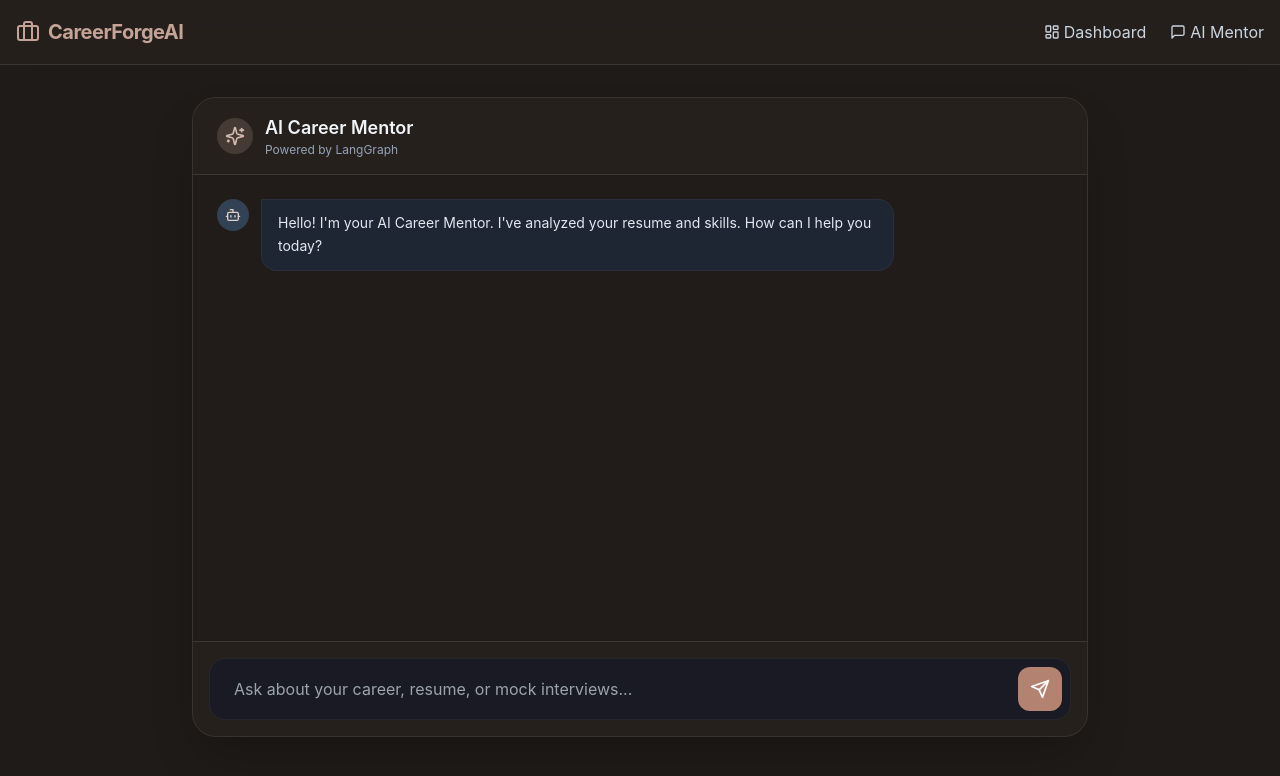
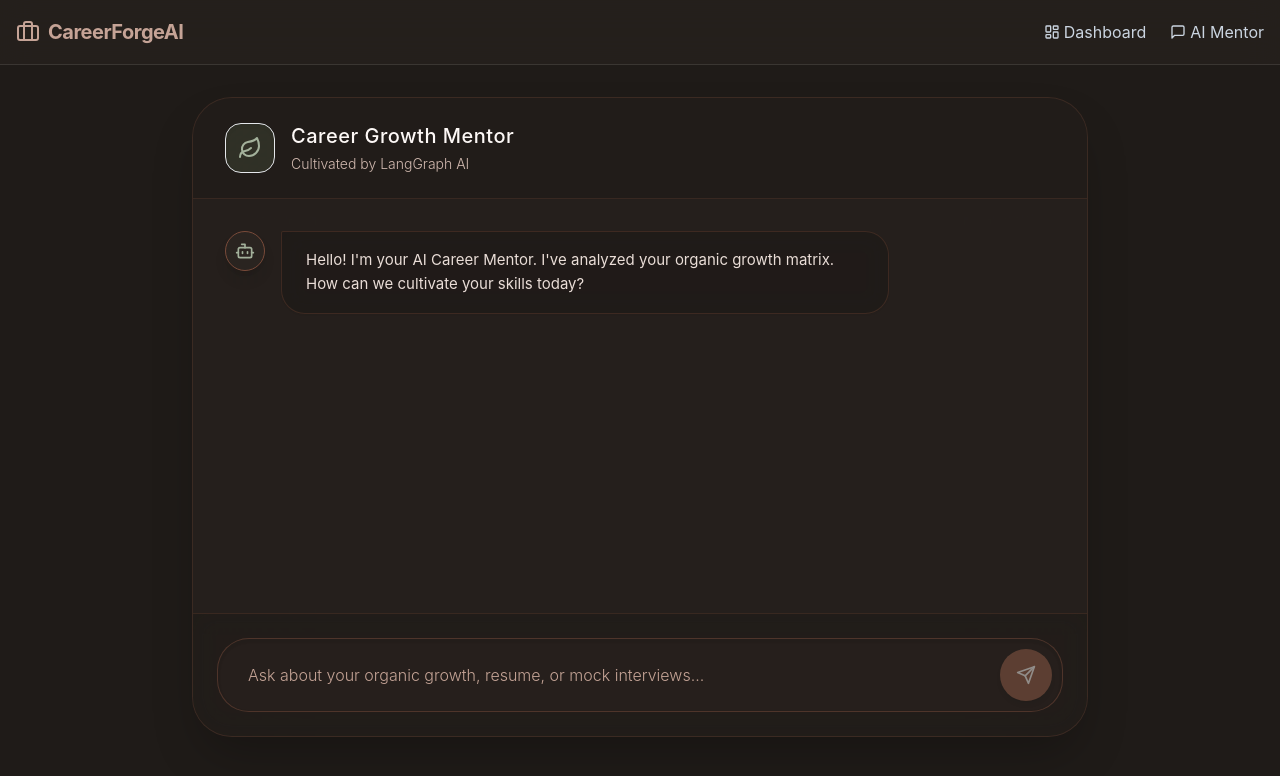
Before and after one commit to rohith-chitturi/CareerForge_AI, a React (Vite) app in the folder frontend/: page /mentor in a window 1280 px wide. Shown: the top 776 px of the page. Built offline with nearby package versions, Linux system fonts and the light colour scheme.

Commit message:
feat: wire ChatMentor frontend to the actual backend API using Axios

```diff
--- a/frontend/src/pages/ChatMentor.tsx
+++ b/frontend/src/pages/ChatMentor.tsx
@@ -1,6 +1,7 @@
 import { useState, useRef, useEffect } from 'react';
-import { Send, Bot, User, Sparkles } from 'lucide-react';
+import { Send, Bot, User, Leaf, Loader2 } from 'lucide-react';
 import { motion } from 'framer-motion';
+import axios from 'axios';
 
 type Message = {
   id: string;
@@ -10,86 +11,122 @@ type Message = {
 
 export default function ChatMentor() {
   const [messages, setMessages] = useState<Message[]>([
-    { id: '1', text: "Hello! I'm your AI Career Mentor. I've analyzed your resume and skills. How can I help you today?", sender: 'bot' }
+    { id: '1', text: "Hello! I'm your AI Career Mentor. I've analyzed your organic growth matrix. How can we cultivate your skills today?", sender: 'bot' }
   ]);
   const [input, setInput] = useState('');
+  const [isLoading, setIsLoading] = useState(false);
   const endOfMessagesRef = useRef<HTMLDivElement>(null);
 
   useEffect(() => {
     endOfMessagesRef.current?.scrollIntoView({ behavior: 'smooth' });
-  }, [messages]);
+  }, [messages, isLoading]);
 
-  const handleSend = () => {
-    if (!input.trim()) return;
+  const handleSend = async () => {
+    if (!input.trim() || isLoading) return;
 
     const userMsg: Message = { id: Date.now().toString(), text: input, sender: 'user' };
     setMessages(prev => [...prev, userMsg]);
     setInput('');
+    setIsLoading(true);
 
-    // Simulate AI response
-    setTimeout(() => {
+    try {
+      const response = await axios.post('http://localhost:8000/api/v1/chat', {
+        message: input,
+        session_id: 'default-session'
+      });
+
       const botMsg: Message = {
         id: (Date.now() + 1).toString(),
-        text: "That's a great question! Based on your profile, I recommend focusing on System Design. I've updated your roadmap accordingly.",
+        text: response.data.response,
         sender: 'bot'
       };
       setMessages(prev => [...prev, botMsg]);
-    }, 1000);
+    } catch (error) {
+      console.error("Error communicating with AI mentor:", error);
+      const errorMsg: Message = {
+        id: (Date.now() + 1).toString(),
+        text: "I seem to have lost my connection to the cognitive network. Please ensure the backend is running.",
+        sender: 'bot'
+      };
+      setMessages(prev => [...prev, errorMsg]);
+    } finally {
+      setIsLoading(false);
+    }
   };
 
   return (
-    <div className="flex flex-col h-[80vh] max-w-4xl mx-auto bg-surface/30 backdrop-blur-xl border border-white/10 rounded-3xl overflow-hidden shadow-2xl">
+    <div className="flex flex-col h-[80vh] max-w-4xl mx-auto bg-surface/60 backdrop-blur-3xl border border-primary-900/40 rounded-[2.5rem] overflow-hidden shadow-2xl relative z-10">
       {/* Header */}
-      <div className="flex items-center space-x-3 px-6 py-4 border-b border-white/10 bg-surface/50">
-        <div className="p-2 bg-primary-500/20 rounded-full">
-          <Sparkles className="h-5 w-5 text-primary-400" />
+      <div className="flex items-center space-x-4 px-8 py-6 border-b border-primary-900/40 bg-background/50">
+        <div className="p-3 bg-sage-600/20 rounded-2xl shadow-inner border border-sage-800/30">
+          <Leaf className="h-6 w-6 text-sage-400" />
         </div>
         <div>
-          <h2 className="font-semibold text-lg text-slate-100">AI Career Mentor</h2>
-          <p className="text-xs text-slate-400">Powered by LangGraph</p>
+          <h2 className="font-medium text-xl text-primary-50 tracking-wide">Career Growth Mentor</h2>
+          <p className="text-sm text-primary-400 font-light mt-1">Cultivated by LangGraph AI</p>
         </div>
       </div>
 
       {/* Chat Area */}
-      <div className="flex-1 overflow-y-auto p-6 space-y-6">
+      <div className="flex-1 overflow-y-auto p-8 space-y-8 scroll-smooth">
         {messages.map((msg) => (
           <motion.div
             key={msg.id}
-            initial={{ opacity: 0, y: 10 }}
+            initial={{ opacity: 0, y: 15 }}
             animate={{ opacity: 1, y: 0 }}
+            transition={{ duration: 0.4, ease: "easeOut" }}
             className={`flex ${msg.sender === 'user' ? 'justify-end' : 'justify-start'}`}
           >
-            <div className={`flex max-w-[80%] space-x-3 ${msg.sender === 'user' ? 'flex-row-reverse space-x-reverse' : ''}`}>
-              <div className={`flex-shrink-0 h-8 w-8 rounded-full flex items-center justify-center ${msg.sender === 'user' ? 'bg-primary-600' : 'bg-slate-700'}`}>
-                {msg.sender === 'user' ? <User className="h-4 w-4 text-white" /> : <Bot className="h-4 w-4 text-primary-300" />}
+            <div className={`flex max-w-[80%] space-x-4 ${msg.sender === 'user' ? 'flex-row-reverse space-x-reverse' : ''}`}>
+              <div className={`flex-shrink-0 h-10 w-10 rounded-full flex items-center justify-center shadow-lg ${msg.sender === 'user' ? 'bg-primary-700' : 'bg-surface border border-primary-800'}`}>
+                {msg.sender === 'user' ? <User className="h-5 w-5 text-primary-100" /> : <Bot className="h-5 w-5 text-sage-400" />}
               </div>
-              <div className={`px-4 py-3 rounded-2xl text-sm leading-relaxed ${
+              <div className={`px-6 py-4 rounded-[1.5rem] text-[15px] leading-relaxed shadow-sm ${
                 msg.sender === 'user'
-                  ? 'bg-primary-600 text-white rounded-tr-none'
-                  : 'bg-slate-800/80 text-slate-200 rounded-tl-none border border-white/5'
+                  ? 'bg-primary-700 text-primary-50 rounded-tr-sm'
+                  : 'bg-background/80 text-primary-200 rounded-tl-sm border border-primary-900/50 backdrop-blur-md'
               }`}>
                 {msg.text}
               </div>
             </div>
           </motion.div>
         ))}
+        {isLoading && (
+          <motion.div
+            initial={{ opacity: 0, y: 10 }}
+            animate={{ opacity: 1, y: 0 }}
+            className="flex justify-start"
+          >
+            <div className="flex space-x-4">
+              <div className="flex-shrink-0 h-10 w-10 rounded-full flex items-center justify-center shadow-lg bg-surface border border-primary-800">
+                <Bot className="h-5 w-5 text-sage-400" />
+              </div>
+              <div className="px-6 py-4 rounded-[1.5rem] bg-background/80 text-primary-200 rounded-tl-sm border border-primary-900/50 backdrop-blur-md flex items-center space-x-2">
+                <Loader2 className="h-4 w-4 animate-spin text-sage-400" />
+                <span className="text-sm font-light">Thinking...</span>
+              </div>
+            </div>
+          </motion.div>
+        )}
         <div ref={endOfMessagesRef} />
       </div>
 
       {/* Input Area */}
-      <div className="p-4 bg-surface/50 border-t border-white/10">
-        <div className="flex items-center space-x-2 bg-slate-900/50 p-2 rounded-2xl border border-white/5 focus-within:border-primary-500/50 transition-colors">
+      <div className="p-6 bg-background/60 border-t border-primary-900/40 backdrop-blur-md">
+        <div className="flex items-center space-x-3 bg-surface/50 p-2.5 rounded-[2rem] border border-primary-800/50 focus-within:border-sage-500/50 transition-colors shadow-inner">
           <input
             type="text"
             value={input}
             onChange={(e) => setInput(e.target.value)}
             onKeyDown={(e) => e.key === 'Enter' && handleSend()}
-            placeholder="Ask about your career, resume, or mock interviews..."
-            className="flex-1 bg-transparent border-none focus:outline-none text-slate-200 px-4"
+            placeholder="Ask about your organic growth, resume, or mock interviews..."
+            disabled={isLoading}
+            className="flex-1 bg-transparent border-none focus:outline-none text-primary-100 px-5 placeholder-primary-500 font-light disabled:opacity-50"
           />
           <button
             onClick={handleSend}
-            className="p-3 bg-primary-600 hover:bg-primary-500 rounded-xl transition-colors text-white"
+            disabled={isLoading || !input.trim()}
+            className="p-4 bg-primary-700 hover:bg-primary-600 rounded-full transition-all duration-300 text-primary-50 shadow-md hover:shadow-lg hover:scale-105 disabled:opacity-50 disabled:hover:scale-100"
           >
             <Send className="h-5 w-5" />
           </button>
```
